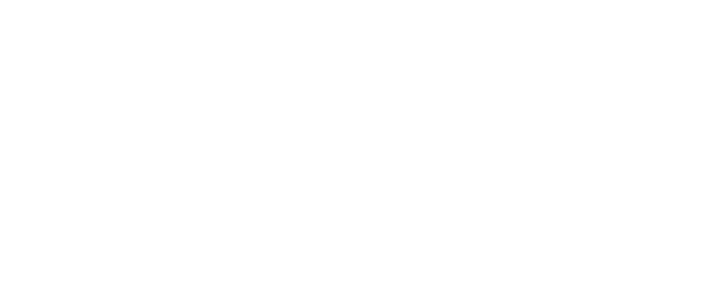
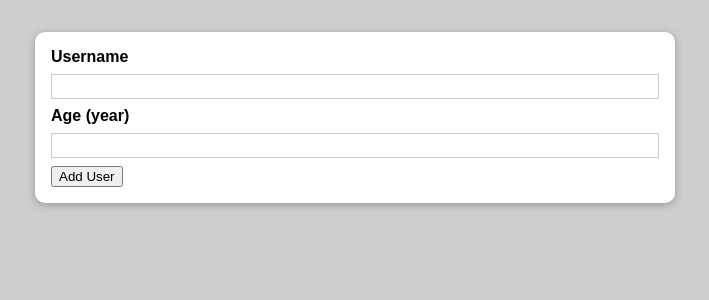
Before and after one commit to bondanjody/user-list-react-app, a React (Create React App) app: page / in a window 1280 px wide. Shown: the top 300 px of the page, without its empty margins (285-994 px from the left). Built offline with nearby package versions, Linux system fonts and the light colour scheme.

Commit message:
Menambahkan Card.js dan Card.module.css. Membuat dua file CSS Modules dari dua component yang berbeda dapat digunakan sebagaimana mestinya dengan menggunakan template literals.

```diff
--- a/src/App.js
+++ b/src/App.js
@@ -1,10 +1,11 @@
 import React from 'react';
+import AddUser from './components/User/AddUser';
 
 
 function App() {
   return (
     <div>
-
+      <AddUser />
     </div>
   );
 }
--- /dev/null
+++ b/src/components/UI/Card.js
@@ -0,0 +1,10 @@
+import React from "react";
+import classes from './Card.module.css';
+
+const Card = props => {
+    return <div className={`${classes.card} ${props.className}`}>
+        {props.children}
+    </div>;
+}
+
+export default Card;
--- /dev/null
+++ b/src/components/UI/Card.module.css
@@ -0,0 +1,5 @@
+.card {
+    background: white;
+    box-shadow: 0 2px 8px rgba(0,0,0,0.26);
+    border-radius: 10px;
+}
--- a/src/components/User/AddUser.js
+++ b/src/components/User/AddUser.js
@@ -1,11 +1,23 @@
 import React from "react";
+import Card from "../UI/Card";
+import classes from './AddUser.module.css';
 
 const AddUser = () => {
+    const submitHandler = (event) => {
+        event.preventDefault();
+
+    }
+
     return (
-        <form>
-            <label htmlFor="username">Username</label>
-            <input id="username" type="text" />
-        </form>
+        <Card className={classes.input}>
+            <form onSubmit={submitHandler}>
+                <label htmlFor="username">Username</label>
+                <input id="username" type="text" />
+                <label htmlFor="age">Age (year)</label>
+                <input id="age" type="number" />
+                <button>Add User</button>
+            </form>
+        </Card>
     )
 }
 
--- /dev/null
+++ b/src/components/User/AddUser.module.css
@@ -0,0 +1,26 @@
+.input {
+    margin: 2rem auto;
+    padding: 1rem;
+    width: 90%;
+    max-width: 40rem;
+  }
+
+  .input label {
+    display: block;
+    font-weight: bold;
+    margin-bottom: 0.5rem;
+  }
+
+  .input input {
+    font: inherit;
+    display: block;
+    width: 100%;
+    border: 1px solid #ccc;
+    padding: 0.15rem;
+    margin-bottom: 0.5rem;
+  }
+
+  .input input:focus {
+    outline: none;
+    border-color: #4f005f;
+  }
--- a/src/index.css
+++ b/src/index.css
@@ -8,4 +8,5 @@ html {
 
 body {
   margin: 0;
+  background-color: #cecece;
 }
```
